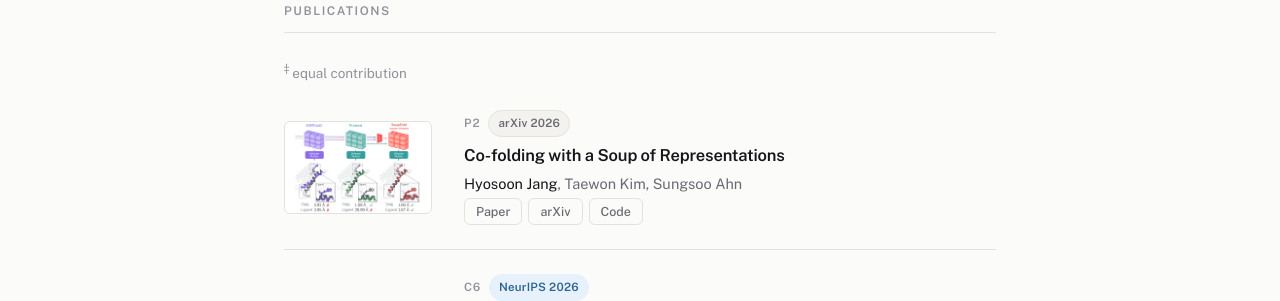
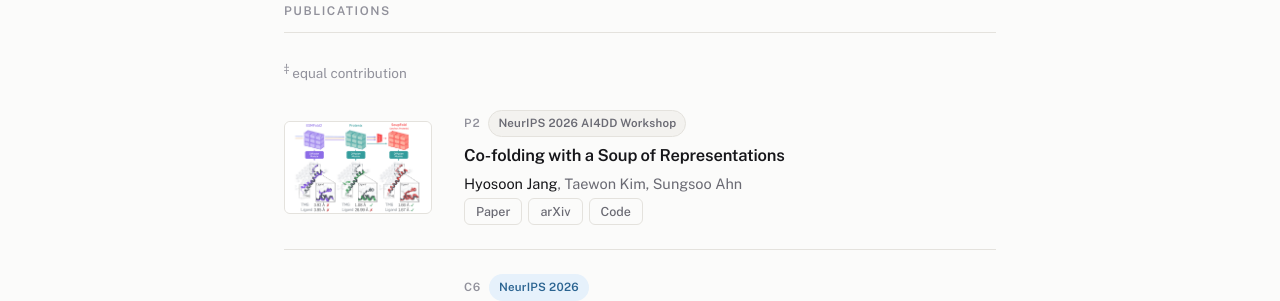
Before and after one commit to hsjang0/hsjang, a Jekyll site: the page built from index.html, in a window 1280 px wide and 900 px high, scrolled down 388 px. Shown: the part 144-445 px from the top of the window. Built offline with Jekyll 4.4.1, drawn with Linux system fonts in a browser that asks for light colours.

Commit message:
SoupFold is at the NeurIPS 2026 AI4DD Workshop
Co-Authored-By: Claude Opus 5.5 <noreply@anthropic.com>

```diff
--- a/_data/publications.yaml
+++ b/_data/publications.yaml
@@ -21,8 +21,7 @@ papers:
   - tag: "P2"
     title: "Co-folding with a Soup of Representations"
     authors: "<span class='me'>Hyosoon Jang</span>, Taewon Kim, Sungsoo Ahn"
-    venue_short: "arXiv"
-    year: "2026"
+    venue_short: "NeurIPS 2026 AI4DD Workshop"
     selected: y
     image: "/assets/publications/soupfold.png"
     links:
```
